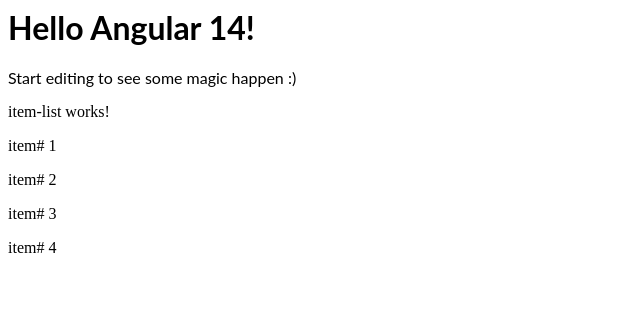
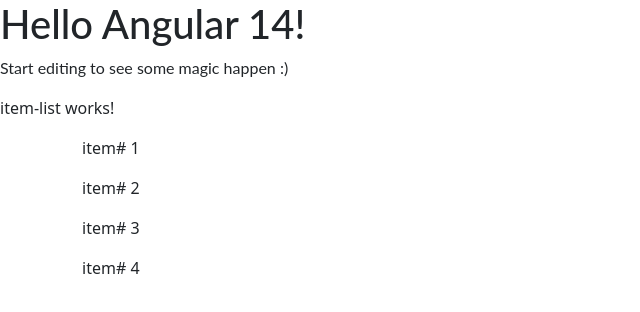
Before and after one commit to vgpro54321/list-and-list-item, an Angular app: page / in a window 1280 px wide. Shown: the top 312 px of the page, without its empty margins (0-640 px from the left). Built offline with nearby package versions, Linux system fonts and the light colour scheme.

Commit message:
3 files modified

```diff
--- a/src/app/item-list/item-list.component.html
+++ b/src/app/item-list/item-list.component.html
@@ -1,2 +1,5 @@
 <p>item-list works!</p>
-<ng-content select="app-item"></ng-content>
+
+<div class="container">
+  <ng-content select="app-item"></ng-content>
+</div>
--- a/src/app/item/item.component.html
+++ b/src/app/item/item.component.html
@@ -1 +1,5 @@
-<p>item# {{ text }}</p>
+<div class="row">
+  <div class="col">
+    <p>item# {{ text }}</p>
+  </div>
+</div>
--- a/src/index.html
+++ b/src/index.html
@@ -1 +1,9 @@
+<head>
+  <link
+    href="https://cdn.jsdelivr.net/npm/bootstrap@5.1.3/dist/css/bootstrap.min.css"
+    rel="stylesheet"
+    integrity="sha384-1BmE4kWBq78iYhFldvKuhfTAU6auU8tT94WrHftjDbrCEXSU1oBoqyl2QvZ6jIW3"
+    crossorigin="anonymous"
+  />
+</head>
 <my-app>loading</my-app>
```
